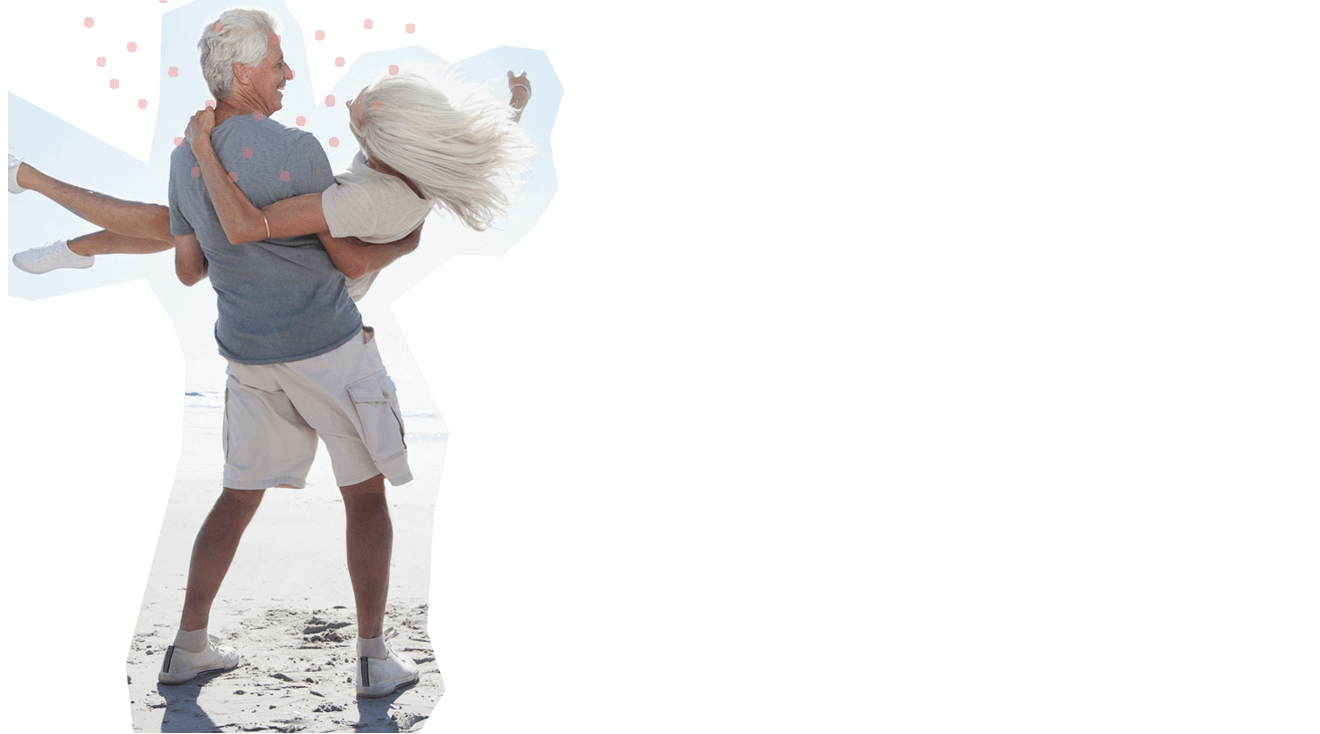
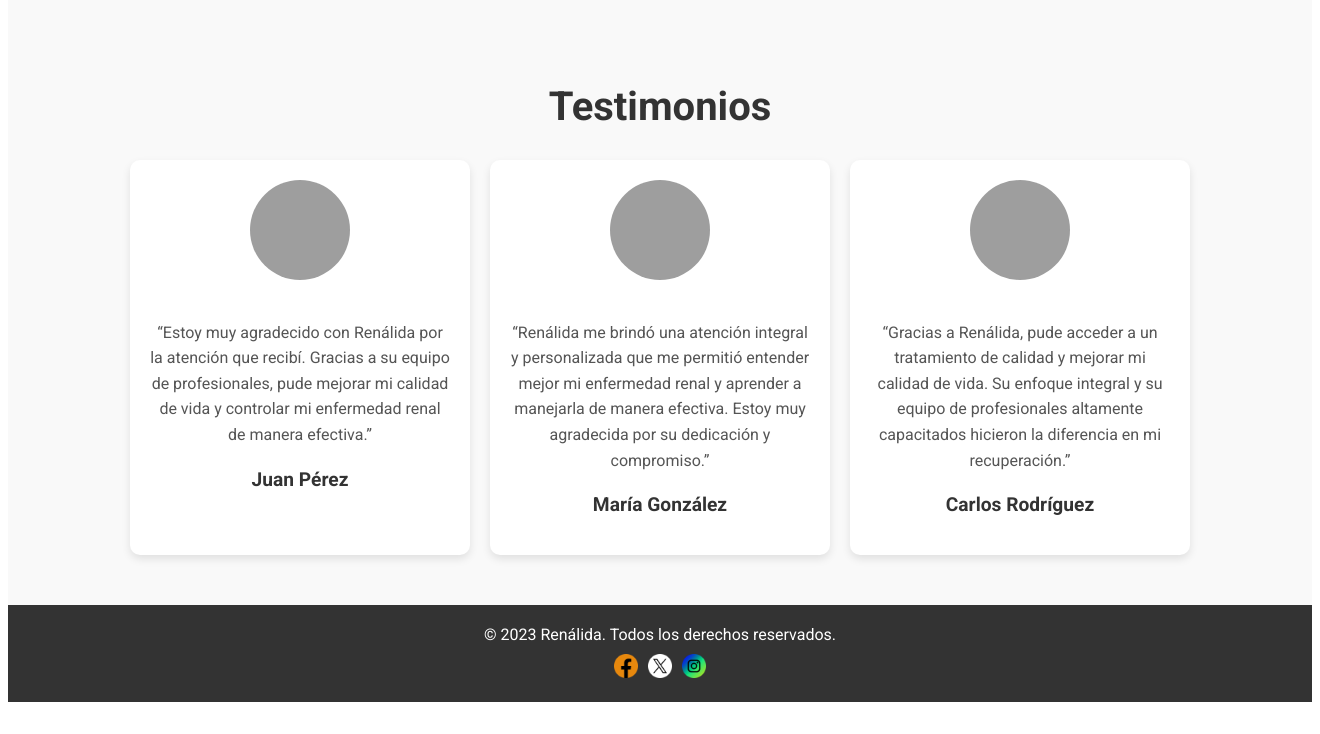
Before and after one commit to Franspi-lol/Rena-Mini, a PHP site: page / in a window 1320 px wide. Shown: the part 1900-2634 px from the top of the page. After the commit the page ends 2602 px from the top, so only its background shows below. Run offline with PHP 8.4, Linux system fonts and the light colour scheme; grey boxes are pictures that could not be loaded.

Commit message:
p[agina main lista

```diff
--- a/home.css
+++ b/home.css
@@ -141,3 +141,230 @@ body {
     flex: 1;
     font-size: 0.8rem;
 }
+
+
+.caruseles {
+    display: flex;
+    justify-content: center; /* Center the carousels horizontally */
+    align-items: center; /* Center the carousels vertically */
+    gap: 20px;
+    padding: 20px;
+    background-color: #f9f9f9;
+    height: 600px; /* Set the height of the container */
+}
+
+.carusel-fotos, .carusel-noticias {
+    flex: 1;
+    overflow: hidden;
+    position: relative;
+    height: 100%; /* Make the carousels take the full height of the container */
+    max-width: 1200px; /* Set the maximum width to match .contenedor_renalida */
+}
+
+.carusel-fotos__container, .carusel-noticias__container {
+    display: flex;
+    transition: transform 0.5s ease;
+    height: 100%; /* Ensure the containers take the full height */
+}
+
+.carusel-fotos__item, .carusel-noticias__item {
+    min-width: 100%;
+    box-sizing: border-box;
+    height: 100%; /* Ensure the items take the full height */
+}
+
+.carusel-fotos__item img {
+    width: 100%;
+    height: 100%; /* Make the images take the full height */
+    object-fit: cover; /* Ensure the images cover the container without distortion */
+    display: block;
+}
+
+.carusel-noticias__item {
+    padding: 20px;
+    background-color: #fff;
+    box-shadow: 0 0 10px rgba(0, 0, 0, 0.1);
+    border-radius: 8px;
+    height: 100%; /* Ensure the news items take the full height */
+    display: flex;
+    flex-direction: column;
+    justify-content: center; /* Center the content vertically */
+}
+
+.carusel-noticias__item h3 {
+    font-size: 1.5rem;
+    color: #333;
+    margin-bottom: 10px;
+}
+
+.carusel-noticias__item p {
+    font-size: 1rem;
+    color: #555;
+    line-height: 1.6;
+}
+
+.caruseles {
+    display: flex;
+    justify-content: center; /* Center the carousels horizontally */
+    align-items: center; /* Center the carousels vertically */
+    gap: 20px;
+    padding: 20px;
+    background-color: #f9f9f9;
+    height: 600px; /* Set the height of the container */
+}
+
+.carusel-fotos, .carusel-noticias {
+    flex: 1;
+    overflow: hidden;
+    position: relative;
+    height: 100%; /* Make the carousels take the full height of the container */
+    max-width: 1200px; /* Set the maximum width to match .contenedor_renalida */
+}
+
+.carusel-fotos__container, .carusel-noticias__container {
+    display: flex;
+    transition: transform 0.5s ease;
+    height: 100%; /* Ensure the containers take the full height */
+}
+
+.carusel-fotos__item, .carusel-noticias__item {
+    min-width: 100%;
+    box-sizing: border-box;
+    height: 100%; /* Ensure the items take the full height */
+}
+
+.carusel-fotos__item img {
+    width: 100%;
+    height: 100%; /* Make the images take the full height */
+    object-fit: cover; /* Ensure the images cover the container without distortion */
+    display: block;
+}
+
+.carusel-noticias__item {
+    padding: 20px;
+    background-color: #fff;
+    box-shadow: 0 0 10px rgba(0, 0, 0, 0.1);
+    border-radius: 8px;
+    height: 100%; /* Ensure the news items take the full height */
+    display: flex;
+    flex-direction: column;
+    justify-content: center; /* Center the content vertically */
+}
+
+.carusel-noticias__item h3 {
+    font-size: 1.5rem;
+    color: #333;
+    margin-bottom: 10px;
+}
+
+.carusel-noticias__item p {
+    font-size: 1rem;
+    color: #555;
+    line-height: 1.6;
+}
+
+.carusel-arrow {
+    position: absolute;
+    top: 50%;
+    transform: translateY(-50%);
+    background-color: rgba(0, 0, 0, 0.5);
+    color: white;
+    border: none;
+    padding: 10px;
+    cursor: pointer;
+    z-index: 10;
+}
+
+.left-arrow {
+    left: 10px;
+}
+
+.right-arrow {
+    right: 10px;
+}
+
+.contenedor_testimonios {
+    width: 100%;
+    padding: 50px 0;
+    background-color: #f9f9f9;
+    text-align: center;
+}
+
+.titulo_testimonios h1 {
+    font-size: 2.5rem;
+    color: #333;
+    margin-bottom: 30px;
+}
+
+.testimonios {
+    display: flex;
+    justify-content: center;
+    gap: 20px;
+    flex-wrap: wrap;
+}
+
+.testimonio {
+    background-color: white;
+    border-radius: 10px;
+    box-shadow: 0 4px 8px rgba(0, 0, 0, 0.1);
+    padding: 20px;
+    max-width: 300px;
+    text-align: center;
+}
+
+.testimonio img {
+    border-radius: 50%;
+    width: 100px;
+    height: 100px;
+    object-fit: cover;
+    margin-bottom: 20px;
+}
+
+.testimonio p {
+    font-size: 1rem;
+    color: #555;
+    line-height: 1.6;
+    margin-bottom: 20px;
+}
+
+.testimonio h3 {
+    font-size: 1.2rem;
+    color: #333;
+}
+
+footer {
+    background-color: #333;
+    color: white;
+    padding: 20px 0;
+    text-align: center;
+}
+
+.footer-content {
+    max-width: 1200px;
+    margin: 0 auto;
+    padding: 0 20px;
+}
+
+.footer-content p {
+    margin: 0;
+    font-size: 1rem;
+}
+
+.footer-content .socials {
+    list-style: none;
+    padding: 0;
+    margin: 10px 0 0;
+    display: flex;
+    justify-content: center;
+    gap: 10px;
+}
+
+.footer-content .socials li {
+    display: inline;
+}
+
+.footer-content .socials li a img {
+    width: 24px;
+    height: 24px;
+    filter: invert(100%);
+}
--- a/index.html
+++ b/index.html
@@ -6,6 +6,7 @@
     <meta name="viewport" content="width=device-width, initial-scale=1.0">
     <title>Renalida - Atención Integral de la Salud Renal en Mar del Plata</title>
     <link rel="stylesheet" href="home.css">
+
 </head>
 
 <body>
@@ -116,28 +117,18 @@
     <section class="caruseles">
         <div class="carusel-fotos">
             <div class="carusel-fotos__container">
-                <div class="carusel-fotos__item">
-                    <img src="./assets/img/carusel/acceso_equitativo.png" alt="">
-                </div>
-                <div class="carusel-fotos__item">
-                    <img src="./assets/img/carusel/pareja.png" alt="">
-                </div>
-                <div class="carusel-fotos__item">
-                    <img src="./assets/img/foto3.jpg" alt="">
-                </div>
-                <div class="carusel-fotos__item">
-                    <img src="./assets/img/foto4.jpg" alt="">
-                </div>
-                <div class="carusel-fotos__item">
-                    <img src="./assets/img/foto5.jpg" alt="">
-                </div>
+                <img src="./assets/img/carusel/acceso_equitativo.png" alt="">
+                <button class="carusel-arrow left-arrow" onclick="moveCarousel('carusel-fotos', -1)">&#10094;</button>
+                <button class="carusel-arrow right-arrow" onclick="moveCarousel('carusel-fotos', 1)">&#10095;</button>
             </div>
         </div>
+
         <div class="carusel-noticias">
             <div class="carusel-noticias__container">
                 <div class="carusel-noticias__item">
                     <h3>Noticia 1</h3>
                     <p>Renálida recibe premio a la innovación en salud renal</p>
+                    <img src="./assets/img/fondo.png" alt="">
                 </div>
                 <div class="carusel-noticias__item">
                     <h3>Noticia 2</h3>
@@ -156,8 +147,53 @@
                     <p>Renálida lanza campaña de concientización sobre enfermedad renal</p>
                 </div>
             </div>
+            <button class="carusel-arrow left-arrow" onclick="moveCarousel('carusel-noticias', -1)">&#10094;</button>
+            <button class="carusel-arrow right-arrow" onclick="moveCarousel('carusel-noticias', 1)">&#10095;</button>
         </div>
     </section>
+    <section>
+        <div class="contenedor_testimonios">
+            <div class="titulo_testimonios">
+                <h1>Testimonios</h1>
+            </div>
+            <div class="testimonios">
+                <div class="testimonio">
+                    <img src="./assets/img/testimonios/persona1.png" alt="">
+                    <p>“Estoy muy agradecido con Renálida por la atención que recibí. Gracias a su equipo de
+                        profesionales, pude mejorar mi calidad de vida y controlar mi enfermedad renal de manera
+                        efectiva.”</p>
+                    <h3>Juan Pérez</h3>
+                </div>
+                <div class="testimonio">
+                    <img src="./assets/img/testimonios/persona2.png" alt="">
+                    <p>“Renálida me brindó una atención integral y personalizada que me permitió entender mejor mi
+                        enfermedad renal y aprender a manejarla de manera efectiva. Estoy muy agradecida por su
+                        dedicación y compromiso.”</p>
+                    <h3>María González</h3>
+                </div>
+                <div class="testimonio">
+                    <img src="./assets/img/testimonios/persona3.png" alt="">
+                    <p>“Gracias a Renálida, pude acceder a un tratamiento de calidad y mejorar mi calidad de vida. Su
+                        enfoque integral y su equipo de profesionales altamente capacitados hicieron la diferencia en mi
+                        recuperación.”</p>
+                    <h3>Carlos Rodríguez</h3>
+                </div>
+            </div>
+
+        </div>
+    </section>
+
+    <footer>
+        <div class="footer-content">
+            <p>&copy; 2023 Renálida. Todos los derechos reservados.</p>
+            <ul class="socials">
+                <li><a href="#"><img src="./assets/img/facebook.png" alt="Facebook"></a></li>
+                <li><a href="#"><img src="./assets/img/gorjeo.png" alt="Twitter"></a></li>
+                <li><a href="#"><img src="./assets/img/instagram.png" alt="Instagram"></a></li>
+            </ul>
+        </div>
+    </footer>
+
 </body>
 
 </html>
```
Also changed, not shown: assets/img/facebook.png (added), assets/img/gorjeo.png (added), assets/img/instagram.png (added).
